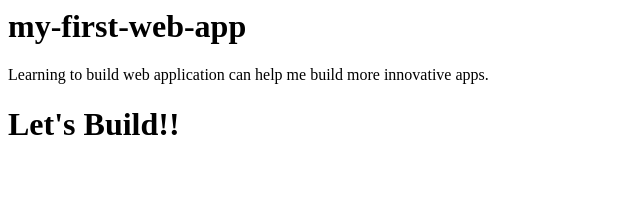
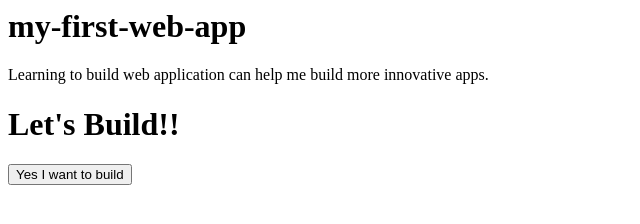
Before and after one commit to f-Safdar/my-first-web-app, a plain HTML site: page index.html in a window 1280 px wide. Shown: the whole page, without its empty margins (0-640 px from the left). Drawn offline with Linux system fonts and the light colour scheme.

Commit message:
Add button to index.html for user interaction

```diff
--- a/index.html
+++ b/index.html
@@ -2,3 +2,4 @@
 <p> Learning to build web application can help me build more innovative apps.</p>
 
 <h1> Let's Build!! </h1>
+<button> Yes I want to build </button>
```
